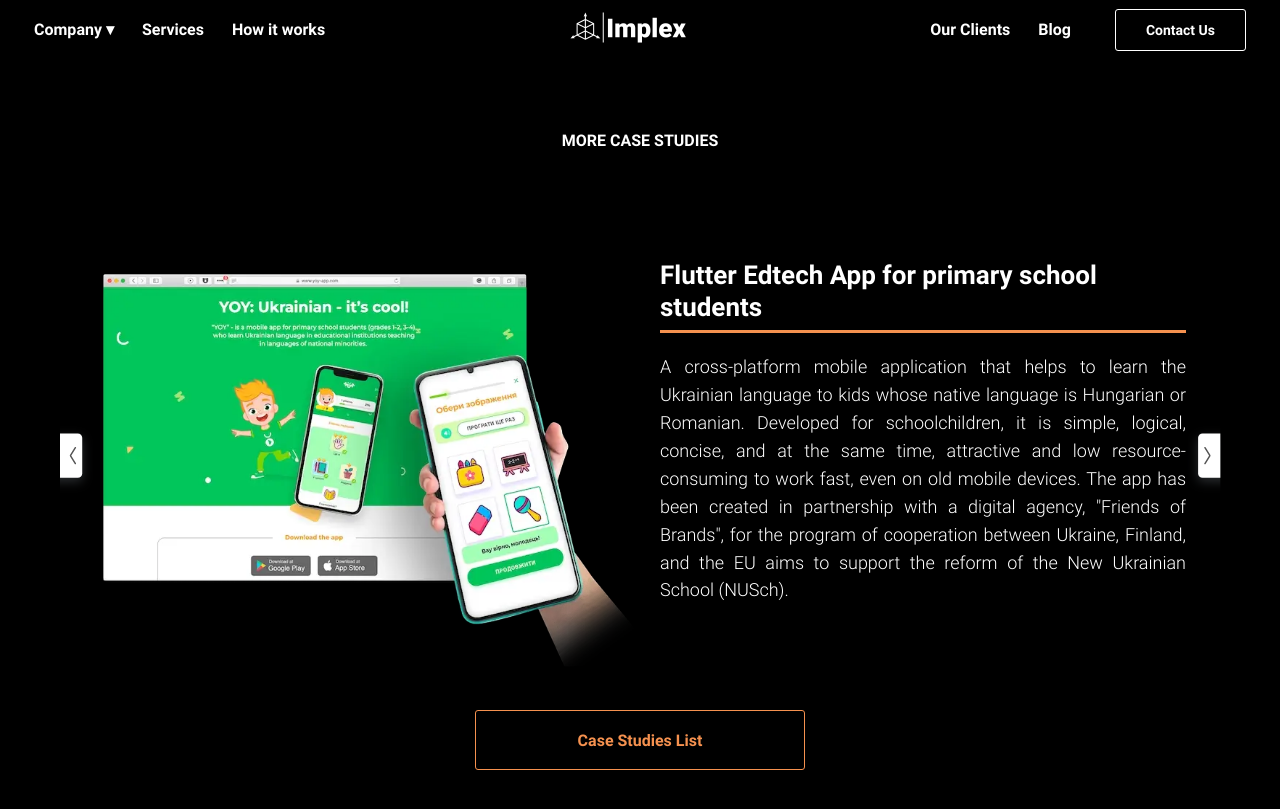
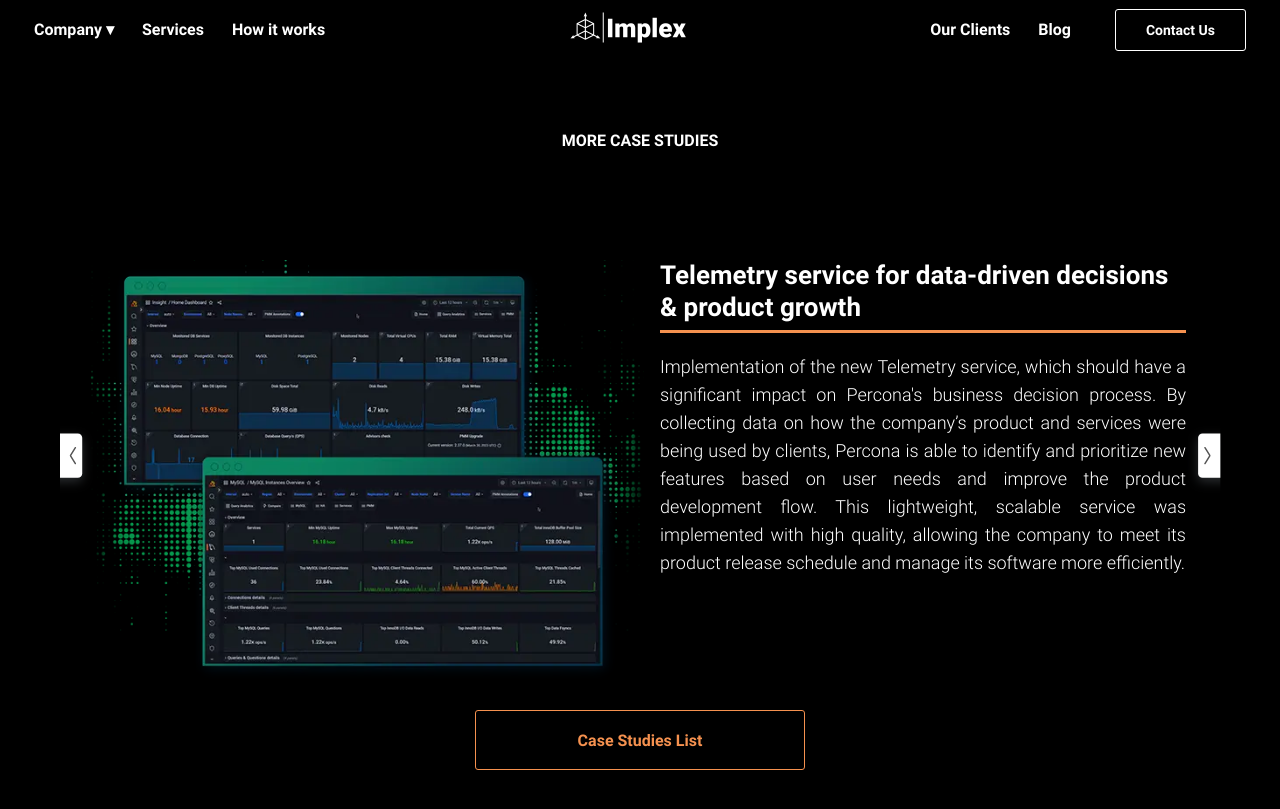
Before and after one commit to implex-code-repo/implex-site-prod, a Jekyll site: the page built from _pages/case-study/wikiart/wikiart.html, in a window 1280 px wide and 900 px high, scrolled down 3635 px. Shown: the top 809 px of the window. Built offline with Jekyll 4.4.1, drawn with Linux system fonts in a browser that asks for light colours; some of the changed text lies outside the part shown.

Commit message:
d59db1431b4350b49804d7e0e47e85303848ed69

```diff
--- a/_data/clients.yml
+++ b/_data/clients.yml
@@ -2,6 +2,18 @@ title: Our Featured Use Cases
 subTitle: "We offer a wide range of services,<br>
           and here are some of our best projects."
 clients:
+  - title: "Telemetry service for data-driven decisions & product growth"
+    description: "Implementation of the new Telemetry service, which should have a significant impact on Percona's business decision process. By collecting data on how the company’s product and services were being used by clients, Percona is able to identify and prioritize new features based on user needs and improve the product development flow. This lightweight, scalable service was implemented with high quality, allowing the company to meet its product release schedule and manage its software more efficiently."
+    link: /case-study/percona
+    image: clients/Percona_preview_cover_dark-640.webp
+    imageAlt: "Percona Outsourcing Development Center cover"
+    backgroundColor: '#0C2E4C'
+    whiteText: true
+  - title: "(R)evolution of the high-load visual art web encyclopedia"
+    description: "The aim of the project was to make art accessible to anyone, anywhere. Today, WikiArt features over 250,000 artworks by 5,000 artists, localized to 8 languages. These artworks are displayed in museums, universities and town halls of more than 100 countries, yet most of it is not on public view. The client claims that they are planning to cover the entire art history of the Earth, from cave artworks to modern private collections."
+    link: /case-study/wikiart
+    image: clients/Wiki_preview_cover-772.webp
+    imageAlt: "Visual art web encyclopedia Wikiart cover"
   - title: "Flutter Edtech App for primary school students"
     description: 'A cross-platform mobile application that helps to learn the Ukrainian language to kids whose native language is Hungarian or Romanian. Developed for schoolchildren, it is simple, logical, concise, and at the same time, attractive and low resource-consuming to work fast, even on old mobile devices. The app has been created in partnership with a digital agency, "Friends of Brands", for the program of cooperation between Ukraine, Finland, and the EU aims to support the reform of the New Ukrainian School (NUSch).'
     link: /case-study/yoy
@@ -9,26 +21,21 @@ clients:
     imageAlt: "Flutter Edtech App YOY cover"
     backgroundColor: '#00893A'
     whiteText: true
-  - title: "(R)evolution of the high-load visual art web encyclopedia"
-    description: "The aim of the project was to make art accessible to anyone, anywhere. Today, WikiArt features over 250,000 artworks by 5,000 artists, localized to 8 languages. These artworks are displayed in museums, universities and town halls of more than 100 countries, yet most of it is not on public view. The client claims that they are planning to cover the entire art history of the Earth, from cave artworks to modern private collections."
-    link: /case-study/wikiart
-    image: clients/Wiki_preview_cover-772.webp
-    imageAlt: "Visual art web encyclopedia Wikiart cover"
-  - title: "Rapid MVP for the on-line mobile and web car auction"
-    description: "A B2B startup for car dealers who sell used vehicles across the USA via the marketplace. The developed application has a whole range of functions to support the workflows of car dealers and inspectors, like auctions workflow, live and proxy bidding, post-auction counter offering, and deal closing. The solution is integrated with different APIs to gather information about vehicles, helping dealers make the right decisions at auctions."
-    link: /case-study/smartlane
-    image: clients/SmartLane_preview_cover-772.webp
-    backgroundColor: '#3455A0'
-    whiteText: true
-    imageAlt: "On-line mobile and web car auction SmartLane cover"
   - title: "Admit.me: trustful cooperation in education domain for years"
     description: "Admit.me is a free virtual admissions coach that offers step-by-step guides through the admissions process of the best schools. The developed solution allows for generating personalized admissions programs based on the applicant's background and goals. Admit.me provides tools and lessons designed to optimize the applicant's admissions chances by framing the applicant's thinking and informing critical admissions decisions."
     link: /case-study/admit-me
     image: clients/AdmitMe_preview_cover-772.webp
     imageAlt: "Trustful cooperation in education domain - Admit.me cover"
+  - title: "Rapid MVP for the on-line mobile and web car auction"
+    description: "A B2B startup for car dealers who sell used vehicles across the USA via the marketplace. The developed application has a whole range of functions to support the workflows of car dealers and inspectors, like auctions workflow, live and proxy bidding, post-auction counter offering, and deal closing. The solution is integrated with different APIs to gather information about vehicles, helping dealers make the right decisions at auctions."
+    link: /case-study/smartlane
+    image: clients/SmartLane_preview_cover-772.webp
+    imageAlt: "On-line mobile and web car auction SmartLane cover"
+    backgroundColor: '#3455A0'
+    whiteText: true
   - title: "A lightning-fast website for a reputable cybersec company"
     description: "A cybersecurity services company Berezha Security Group rebranded as BSG in 2020. So they needed to improve their website, but redesign was only part of the story. The ultimate goal was to make the website fast and SEO-friendly, keeping its Google PageSpeed Insights scores in the green 90-100 range, what's impossible using a WordPress-like CMS approach. A static website with perfect usability, external CMS and one-click deployment functionality, and revision control successfully represents the BSG brand now."
     link: /case-study/bsg
     image: clients/Bsg_preview_cover-772.webp
-    backgroundColor: '#E6F1FF'
     imageAlt: "Lightning-fast website for cybersecurity company BSG cover"
+#    backgroundColor: '#E6F1FF'
--- a/_pages/case-study/bsg/bsg.html
+++ b/_pages/case-study/bsg/bsg.html
@@ -27,7 +27,7 @@ keywords: ''
         </div>
         <div class="column-wrapper column-content margin-top margin-left">
           <h2>Client</h2>
-          <div>Berezha Security Group is a cybersecurity services company focused on application security, penetration testing, and data security consulting.</div>
+          <div><strong>Berezha Security Group</strong> is a cybersecurity services company focused on application security, penetration testing, and data security consulting.</div>
           <br/>
           <div>Since 2014, the company has delivered 200+ projects for over 100 clients worldwide. Its customers come from a range of business sectors, including software engineering, fintech, retail, healthcare, media, gaming, legal and advisory, and others.</div>
           <br/>
--- /dev/null
+++ b/_pages/case-study/percona/percona.html
@@ -0,0 +1,138 @@
+---
+title: "Percona's Telemetry service: Data-Driven Product Development | Implex"
+description: "Percona collaborated with Implex to revamp their Telemetry service, enabling improved data-backed decision-making processes for product development"
+ogDescription: "Percona collaborated with Implex to revamp their Telemetry service, enabling improved data-backed decision-making processes for product development"
+ogImage: "/assets/img/case-study/percona/og-image-case-study_Percona-1200.webp"
+permalink: /case-study/percona
+canonicalLink: ""
+layout: default-static-header
+showSlider: true
+showContactForm: true
+keywords: ''
+---
+
+{% comment %}
+<!--
+  ~ Copyright (c) 2022. Implex
+  ~ All rights reserved
+  -->
+{% endcomment %}
+<div class="case-study percona">
+  <section>
+    <div class="content">
+      <h1 class="main-title">Telemetry service for data-driven decisions & product growth</h1>
+      <div class="col-2 margin-top">
+        <div class="column-wrapper center-content">
+          <div class="image" id="image1" style="background-image: url('/assets/img/case-study/percona/1-Percona-logo-640.webp')"></div>
+        </div>
+        <div class="column-wrapper column-content big remove-margin">
+          <h2>Client</h2>
+          <div><strong><a class="content-link" href="https://www.percona.com/" target="_blank" rel="noopener noreferrer nofollow">Percona</a></strong> is widely recognized as a world-class open-source database software, support, and services company. The organization is dedicated to helping businesses make databases and applications run better through a unique combination of expertise and open-source software. Percona works with numerous global brands across many industries creating a unified experience to monitor, manage, secure, and optimize database environments on any infrastructure.</div>
+          <br />
+          <div><strong>Industry</strong>: Software Development</div>
+          <div><strong>Location</strong>: USA</div>
+        </div>
+      </div>
+    </div>
+  </section>
+  <section class="section-grey">
+    <div class="content">
+      <div class="col-2">
+        <div class="column-wrapper column-content big">
+          <h2>Challenge</h2>
+          <div>
+            <strong>Percona</strong> had a lot of new ideas and requirements for the complex topic of database monitoring and management. They had a multi-year product roadmap and an ever-increasing backlog of ideas, but they needed assistance with a telemetry project that was critical to their understanding of how and where to provide the most value to their users and customers. Although an existing system was in place, it was incapable of adapting to their growing needs and hindered their ability to make data-backed decisions.
+          </div>
+          <br />
+          <div>
+            To address this issue, they required a service that could overcome data collection challenges and provide information to help structure and prioritize the next phases of product development. The telemetry service needed to be lightweight, scalable, and user-friendly. As the current teams were already at capacity and focused on essential features, they were doubtful they could fit it into their packed schedule anytime soon. Percona turned to Implex to design and implement a revamped telemetry service that would be highly configurable and easy to modify.
+          </div>
+        </div>
+        <div class="column-wrapper center-content huge remove-margin">
+          <div class="image" id="image2" style="background-image: url('/assets/img/case-study/percona/2-Percona-monitor-640.webp'); background-size: contain;"></div>
+        </div>
+      </div>
+    </div>
+  </section>
+  <section class="section-black">
+    <div class="content">
+      <div class="col-2">
+        {% include quote/quote.html
+          avatarUrl="/assets/img/case-study/percona/Stephen-Hoffman-200.webp"
+          authorName="Stephen Hoffman"
+          authorPosition="SVP, Engineering at Percona"
+          authorUrl="https://www.linkedin.com/in/stephenhoffman-rdu/"
+          content="\"When we engaged with Implex, we figured they might be able to help us out with just one project. The speed that they were able to implement the solution and results they delivered was so impressive we looked for more ways to involve them in our roadmap activities. They’ve become a critical piece of our development strategy and a trusted partner!\""
+        %}
+        {% include quote/quote.html
+          avatarUrl="/assets/img/case-study/percona/David-Poole-200.webp"
+          authorName="David Poole"
+          authorPosition="Senior Director of Engineering"
+          authorUrl="https://www.linkedin.com/in/dwhpoole/"
+          content="\"The Telemetry project Implex delivered for us not only exceeded our expected value, but they made substantial contributions to improve processes, practices and tooling while doing so. The quality of their efforts along with their valued contributions made it an easy choice for us to look to expand their areas of responsibility. We consider Implex a trusted, valued, and integral partner.\""
+        %}
+      </div>
+    </div>
+  </section>
+  <section>
+    <div class="content">
+      <h2>Solution</h2>
+      <div class="text-center sub-heading">Our team successfully developed a scalable Telemetry service and implemented technical improvements for increased productivity. We continue to work together towards the empowered team transformation project.</div>
+<!--      <div class="col-2 margin-top">-->
+      <div class="col-2">
+        <div class="column-content">
+          <h3 class="subtitle"><strong>Collaborative Approach & Infrastructure Design</strong></h3>
+          <div>Our team was made up of experienced software engineers who had worked on similar projects in the past. We worked closely with Percona's Product manager and architect to understand their requirements and to design a service that met their needs. We used AWS EKS on EC2 instances as infrastructure, which allowed us to deploy and manage the service in a scalable and efficient way. During implementation, we used ClickHouse as a storage engine and Grafana for collecting and visualizing the data, which allowed Percona to monitor PMM in real-time and make informed decisions based on the data they collected. To ensure that the service was of high quality, we implemented a rigorous testing and review process.</div>
+        </div>
+        <div class="column-content">
+          <h3 class="subtitle"><strong>Quality Assurance & Continuous Improvement</strong></h3>
+          <div>
+            We used automated testing tools to ensure that the service met all of its functional requirements, and we also conducted extensive manual testing to ensure that the service was easy to use and met Percona's needs.</div>
+          <br />
+          <div>Worth to add that during the implementation of the new service, our team was proposing additional technical improvements which allowed to increase the productivity of all development teams, such as enabling debugging and implementation of PMM using an Apple silicon-based machine, etc.</div>
+        </div>
+      </div>
+      <h3 class="text-center technologies">The tools and technologies we used were:</h3>
+      <br />
+      <div class="logos-row">
+        <div>
+          <img src="/assets/img/case-study/icons/Percona-logo-go.webp" alt="GoLang back-end">
+        </div>
+        <div>
+          <img src="/assets/img/case-study/icons/Percona-logo-typescript.webp" alt="TypeScript back-end">
+        </div>
+        <div>
+          <img src="/assets/img/case-study/icons/Percona-logo-clickhouse.webp" alt="ClickHouse DB">
+        </div>
+        <div>
+          <img src="/assets/img/case-study/icons/Percona-logo-kubernetes.webp" alt="Kubernetes">
+        </div>
+        <div>
+          <img src="/assets/img/case-study/icons/Percona-logo-grafana.webp" alt="Grafana">
+        </div>
+      </div>
+
+    </div>
+  </section>
+  <section class="section-grey">
+    <div class="content">
+      <div class="col-2">
+        <div class="column-wrapper center-content big">
+          <div class="image" style="background-image: url('/assets/img/case-study/percona/3-Percona-dashboard-640.webp')"></div>
+        </div>
+        <div class="column-wrapper big remove-padding">
+          <div class="column-content">
+            <h2>Results</h2>
+            <div>
+              Our team's implementation of the new Telemetry service was a success and had a significant impact on Percona's business decision process. The Telemetry service allowed Percona to collect data on how the PMM tool was being used in the real world. They could see which features were being used the most, which parts of the software were causing the most problems, and which configurations were most popular. This data was used to identify and fix issues more quickly, and to prioritize new features based on user needs.
+            </div>
+            <br />
+            <div>
+              The Telemetry service was implemented quickly and in high quality, which allowed Percona to meet its product release schedule. The service was also easy to use and scalable, which allowed Percona to manage and monitor their software more efficiently.
+            </div>
+          </div>
+        </div>
+      </div>
+    </div>
+  </section>
+</div>
--- /dev/null
+++ b/_pages/case-study/percona/percona.scss
@@ -0,0 +1,13 @@
+.percona {
+  #image1 {
+    height: 560px;
+
+    @include small-desktop-screen {
+      height: 100%;
+    }
+  }
+
+  #image2 {
+    background-size: contain;
+  }
+}
--- a/_pages/case-study/wikiart/wikiart.html
+++ b/_pages/case-study/wikiart/wikiart.html
@@ -74,9 +74,7 @@ keywords: ""
       demonstrated top-notch problem-solving skills. In particular, they showed flexibility in solving challenging UX/UI
       issues. They successfully managed performance at the peak loads after publications on Reddit, as well as constant
       intensive load caused by search bots. Finally, during the migration to the updated version, the team synced
-      operations of the old and the new solutions.\"
-
-      I definitely recommend them."
+      operations of the old and the new solutions. I definitely recommend them.\""
       %}
     </div>
   </section>
@@ -163,7 +161,7 @@ keywords: ""
               about art. And we were happy to help it succeed.
             </div>
           </div>
-
+        </div>
       </div>
     </div>
   </section>
--- a/_pages/case-study/yoy/yoy.html
+++ b/_pages/case-study/yoy/yoy.html
@@ -90,7 +90,7 @@ keywords: ""
         facebook="https://www.facebook.com/IhorKhvorostianyi"
         linkedin="https://www.linkedin.com/in/ihor-khvorostianyi-16584b1b6/"
         instagram="https://www.instagram.com/ihorkhvorostianyi/"
-        content="'Implex' is a liable and responsible company. During our cooperation, the work ethic was at a high level. The company is proven to be efficient and has shown the capacity to deliver products on time. Communication with 'Implex' is fluent and it has proven team working skills."
+        content="\"Implex is a liable and responsible company. During our cooperation, the work ethic was at a high level. The company is proven to be efficient and has shown the capacity to deliver products on time. Communication with 'Implex' is fluent and it has proven team working skills.\""
       %}
     </div>
   </section>
```
Also changed, not shown: assets/img/case-study/icons/Percona-logo-clickhouse.webp (added), assets/img/case-study/icons/Percona-logo-go.webp (added), assets/img/case-study/icons/Percona-logo-grafana.webp (added), assets/img/case-study/icons/Percona-logo-kubernetes.webp (added), assets/img/case-study/icons/Percona-logo-typescript.webp (added), assets/img/case-study/percona/1-Percona-logo-640.webp (added), assets/img/case-study/percona/2-Percona-monitor-640.webp (added), assets/img/case-study/percona/3-Percona-dashboard-640.webp (added), assets/img/case-study/percona/David-Poole-200.webp (added), assets/img/case-study/percona/Stephen-Hoffman-200.webp (added), assets/img/case-study/percona/og-image-case-study_Percona-1200.webp (added), assets/img/clients/Percona_preview_cover_dark-640.webp (added), assets/img/clients/Percona_preview_cover_white-640.webp (added).
